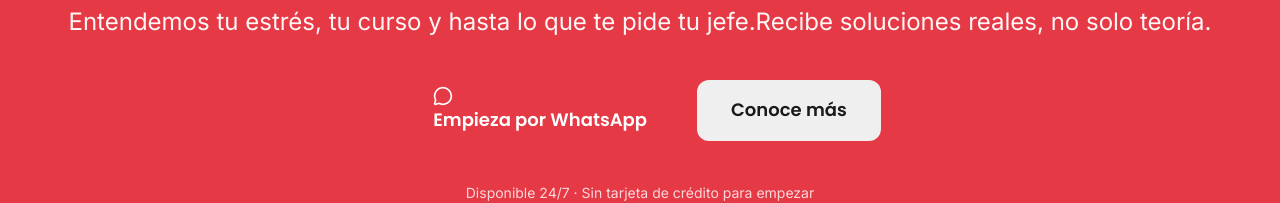
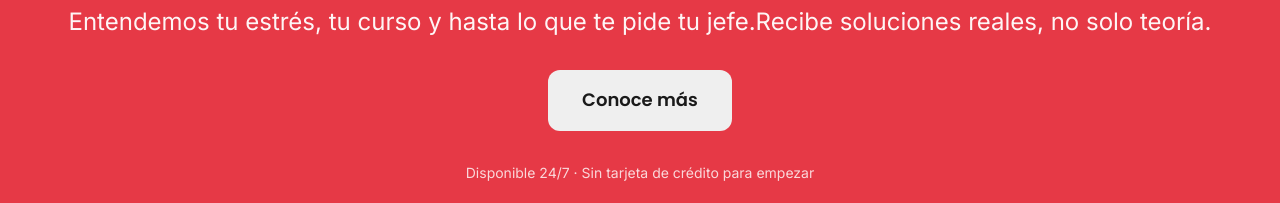
Before and after one commit to ChillGodd/practic4ia-landing, a React (Vite) app: page / in a window 1280 px wide. Shown: the part 285-488 px from the top of the page. Built offline with nearby package versions, Linux system fonts and the light colour scheme; the HTML template or start-up script is replaced by a standard one.

Commit message:
Versión estable con diseño final y con el apartado del chatbot

```diff
--- a/index.html
+++ b/index.html
@@ -4,6 +4,19 @@
     <meta charset="UTF-8" />
     <meta name="viewport" content="width=device-width, initial-scale=1.0" />
     <title>Practic4IA</title>
+
+    <!-- CRISP WIDGET -->
+    <script type="text/javascript">
+      window.$crisp = [];
+      window.CRISP_WEBSITE_ID = "9c744cd1-95e0-4e82-a393-f07a6fe7eb90"; // 👈 tu ID real
+      (function () {
+        var d = document;
+        var s = d.createElement("script");
+        s.src = "https://client.crisp.chat/l.js";
+        s.async = 1;
+        d.getElementsByTagName("head")[0].appendChild(s);
+      })();
+    </script>
   </head>
   <body>
     <div id="root"></div>
--- a/src/components/Hero.tsx
+++ b/src/components/Hero.tsx
@@ -1,5 +1,5 @@
 import { Button } from "./button";
-import { MessageCircle } from "lucide-react";
+
 
 export function Hero() {
   return (
@@ -29,14 +29,9 @@ export function Hero() {
 
         {/* Botones alineados al centro */}
         <div className="flex flex-col sm:flex-row gap-4 justify-center items-center">
-          <Button
-            size="lg"
-            className="bg-white text-[#E63946] hover:bg-gray-100 px-8 py-6 text-lg"
-            style={{ fontFamily: "Poppins, sans-serif", fontWeight: 600 }}
-          >
-            <MessageCircle className="mr-2 h-5 w-5" />
-            Empieza por WhatsApp
-          </Button>
+
+
+
 
           {/* Lleva al formulario (#contacto) */}
          <a href="#contacto" onClick={(e) => {
```
